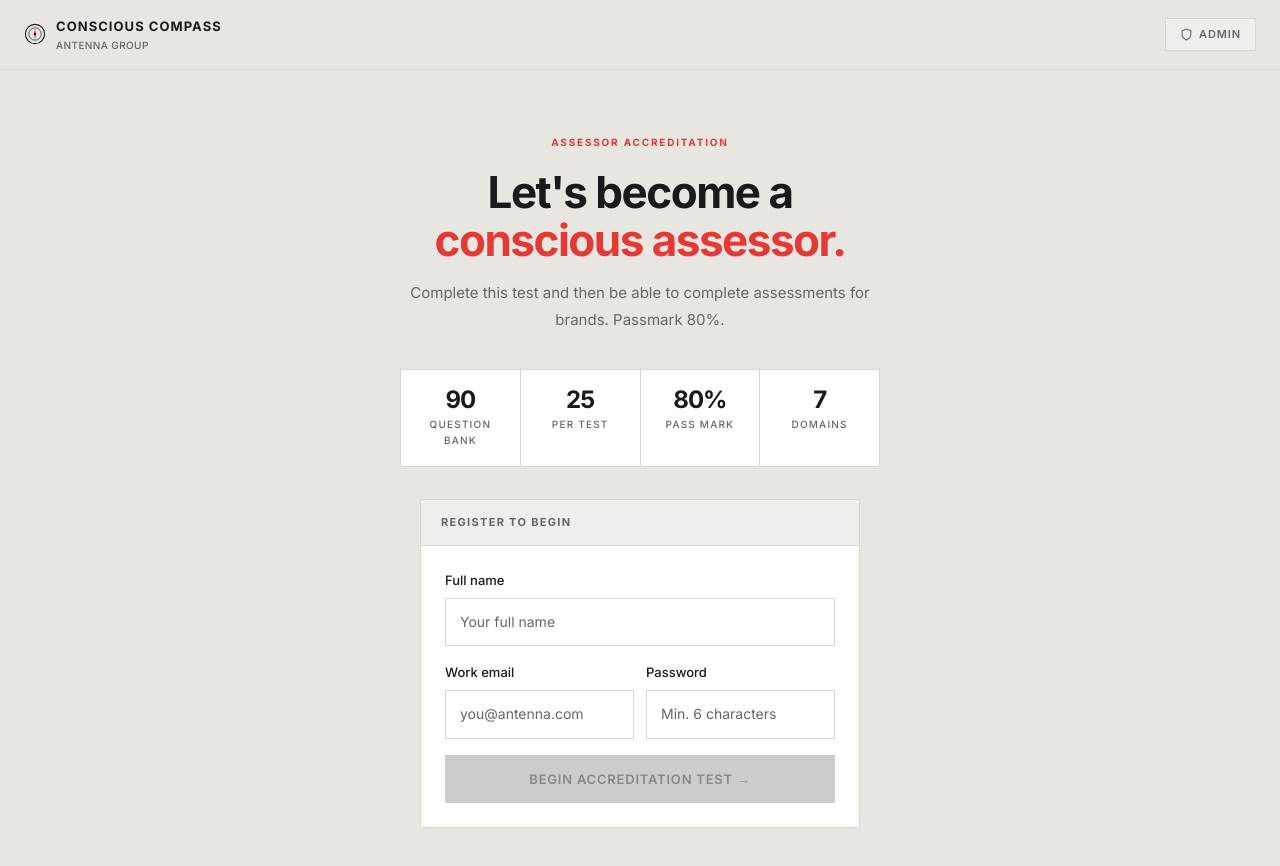
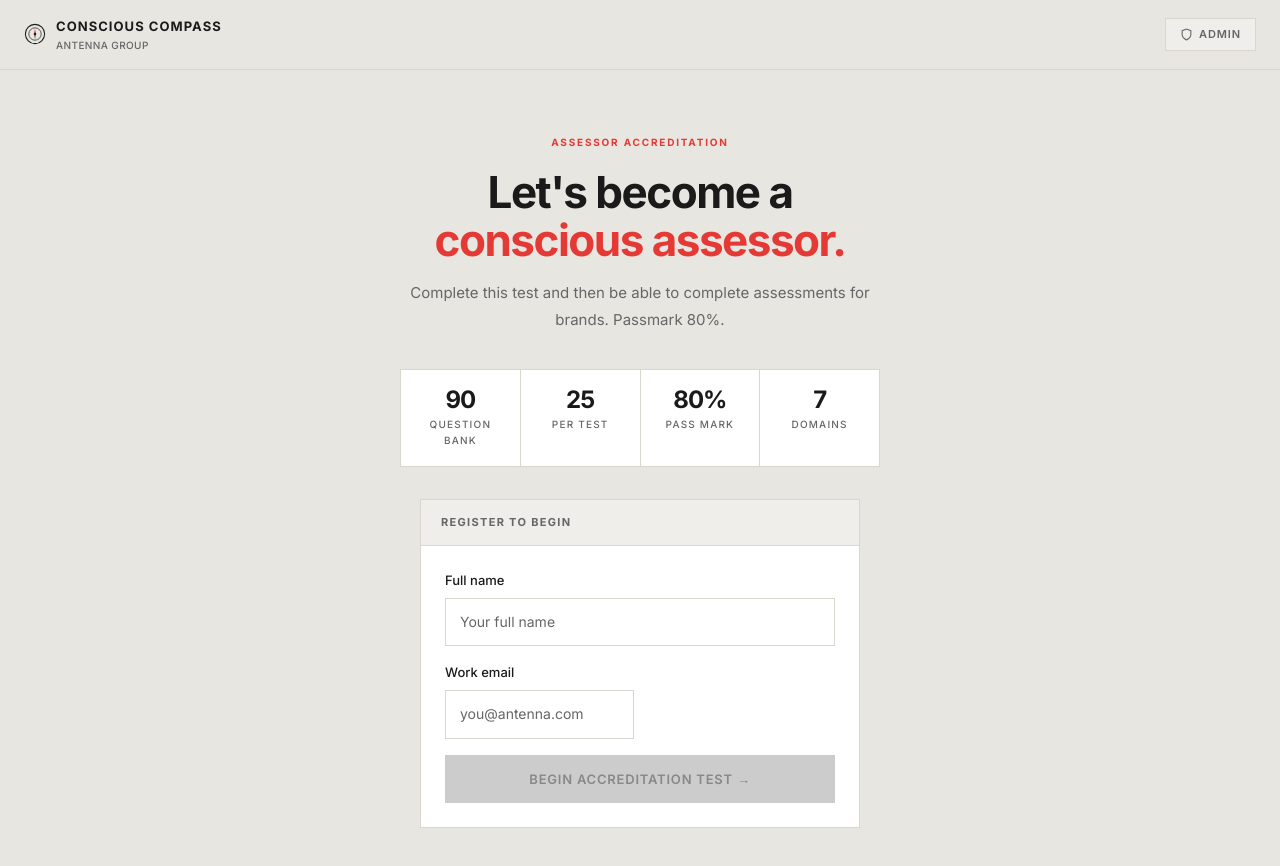
Before and after one commit to paulnewton365/CompassAccreditation, a React (Vite) app: page / in a window 1280 px wide. Shown: the top 866 px of the page. Built offline with nearby package versions, Linux system fonts and the light colour scheme.

Commit message:
Add files via upload

```diff
--- a/src/App.jsx
+++ b/src/App.jsx
@@ -63,21 +63,20 @@ function Ring({ pct, passed }) {
 
 /* ── COVER ──────────────────────────────────────────────────────────── */
 function Cover({ onStart, onAdmin }) {
-  const [form, setForm] = useState({ name:'', email:'', password:'' })
+  const [form, setForm] = useState({ name:'', email:'' })
   const [err, setErr] = useState('')
 
   const f = k => e => setForm(p => ({ ...p, [k]: e.target.value }))
-  const ready = form.name.trim() && /^[^\s@]+@[^\s@]+\.[^\s@]+$/.test(form.email) && form.password.length >= 6
+  const ready = form.name.trim() && /^[^\s@]+@[^\s@]+\.[^\s@]+$/.test(form.email)
 
   const go = () => {
     if (!form.name.trim()) { setErr('Please enter your full name.'); return }
     if (!/^[^\s@]+@[^\s@]+\.[^\s@]+$/.test(form.email)) { setErr('Please enter a valid email.'); return }
-    if (form.password.length < 6) { setErr('Password must be at least 6 characters.'); return }
     if (attemptsToday(form.email) >= MAX_DAILY_ATTEMPTS) {
       setErr(`You've reached the limit of ${MAX_DAILY_ATTEMPTS} attempts for today. Please try again tomorrow.`)
       return
     }
-    saveUser(form.name.trim(), form.email.trim(), form.password)
+    saveUser(form.name.trim(), form.email.trim())
     setErr('')
     onStart(form.name.trim(), form.email.trim())
   }
@@ -138,12 +137,8 @@ function Cover({ onStart, onAdmin }) {
             <div style={{ display:'grid', gridTemplateColumns:'1fr 1fr', gap:12, marginBottom:16 }}>
               <div>
                 <label className="fl">Work email</label>
-                <input className="fi" type="email" placeholder="you@antenna.com" value={form.email} onChange={f('email')}/>
-              </div>
-              <div>
-                <label className="fl">Password</label>
-                <input className="fi" type="password" placeholder="Min. 6 characters" value={form.password}
-                  onChange={f('password')} onKeyDown={e => e.key==='Enter' && ready && go()}/>
+                <input className="fi" type="email" placeholder="you@antenna.com" value={form.email} onChange={f('email')}
+                  onKeyDown={e => e.key==='Enter' && ready && go()}/>
               </div>
             </div>
 
@@ -505,7 +500,7 @@ function Admin({ onBack }) {
               <table className="admin-table">
                 <thead>
                   <tr>
-                    {['#','Name','Email','Password','Registered'].map(h => (
+                    {['#','Name','Email','Registered'].map(h => (
                       <th key={h}>{h}</th>
                     ))}
                   </tr>
@@ -516,9 +511,6 @@ function Admin({ onBack }) {
                       <td style={{ color:'#999', fontSize:11 }}>{i+1}</td>
                       <td style={{ color:'#1A1A1A', fontWeight:600 }}>{u.name}</td>
                       <td style={{ color:'#666', fontSize:12 }}>{u.email}</td>
-                      <td>
-                        <code style={{ fontSize:11, background:'#F0EEEA', padding:'2px 7px', color:'#333', letterSpacing:'0.05em', border:'1px solid #D9D6D0' }}>{u.password}</code>
-                      </td>
                       <td style={{ fontSize:11, color:'#999', whiteSpace:'nowrap' }}>
                         {new Date(u.createdAt).toLocaleDateString('en-GB',{day:'2-digit',month:'short',year:'numeric'})}
                         <div style={{ fontSize:10, marginTop:1, color:'#bbb' }}>
```
Also changed, not shown: src/questions.js.
